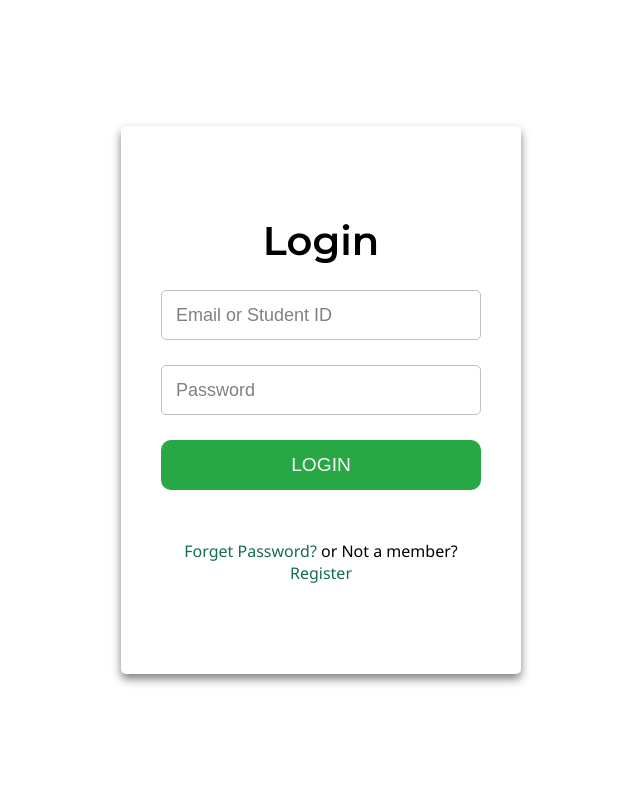
After one commit to smhimran/GreenDivision, a Django app: template userPanel/templates/userPanel/feedback.html in a window 1280 px wide. The commit adds this page. Shown: the whole page, without its empty margins (319-959 px from the left). Run offline with Django 3.2, Linux system fonts and the light colour scheme; the template is opened without the code that fills it, so the values that code supplies are empty; some libraries are stand-ins or nearby versions.

Commit message:
updated few things

```diff
--- /dev/null
+++ b/userPanel/static/userPanel/index.css
@@ -0,0 +1,124 @@
+@import url('https://fonts.googleapis.com/css?family=Montserrat:600|Noto+Sans|Open+Sans:400,700&display=swap');
+*{
+  margin: 0;
+  padding: 0;
+  border-radius: 5px;
+  box-sizing: border-box;
+}
+body{
+  height: 100vh;
+  display: flex;
+  align-items: center;
+  text-align: center;
+  font-family: sans-serif;
+  justify-content: center;
+
+
+}
+.container{
+
+
+
+  position: relative;
+  width: 400px;
+  background: white;
+  padding: 90px 40px;
+  box-shadow: 0 5px 10px rgba(0,0,0,.5);
+
+}
+header{
+  font-size: 40px;
+  font-family: 'Montserrat', sans-serif;
+
+}
+.input-field, form .button{
+  margin: 25px 0;
+  position: relative;
+  height: 50px;
+  width: 100%;
+}
+.input-field input{
+  height: 100%;
+  width: 100%;
+  border: 1px solid silver;
+  padding-left: 15px;
+  outline: none;
+  font-size: 19px;
+  transition: .4s;
+}
+input:focus{
+  border: 1px solid  #5cb85c;
+}
+.input-field label, span.show{
+  position: absolute;
+  top: 50%;
+  transform: translateY(-50%);
+}
+.input-field label{
+  left: 15px;
+  pointer-events: none;
+  color: grey;
+  font-size: 18px;
+  transition: .4s;
+}
+span.show{
+  right: 20px;
+  color: #111;
+  font-size: 14px;
+  font-weight: bold;
+  cursor: pointer;
+  user-select: none;
+  visibility: hidden;
+  font-family: 'Open Sans', sans-serif;
+}
+input:valid ~ span.show{
+  visibility: visible;
+}
+input:focus ~ label,
+input:valid ~ label{
+  transform: translateY(-33px);
+  background: white;
+  font-size: 16px;
+  color:  #5cb85c;
+}
+
+
+
+
+.signup{
+  margin-top: 50px;
+  font-family: 'Noto Sans', sans-serif;
+}
+.signup a{
+  color: #166c4d ;
+  text-decoration: none;
+}
+.signup a:hover{
+  text-decoration: underline;
+}
+
+
+.btn{
+    display: block;
+    width: 100%;
+    height: 50px;
+    border-radius: 10px;
+    margin: 1rem 0;
+    font-size: 1.2rem;
+    outline: none;
+    border: none;
+    background-image: linear-gradient(to right, #28a745, #28a745, #28a745);
+    cursor: pointer;
+    color: #fff;
+    text-transform: uppercase;
+    font-family: 'poppins', sans-serif;
+    background-size: 200%;
+    transition: .5s;
+
+}
+
+.btn:hover{
+    background-position: right;
+}
+
+https://getbootstrap.com/docs/4.0/components/tooltips/
--- /dev/null
+++ b/userPanel/templates/userPanel/feedback.html
@@ -0,0 +1,33 @@
+<!DOCTYPE html>
+<html lang="en" dir="ltr">
+  <head>
+    <meta charset="utf-8">
+    <title>Login Form</title>
+    <link rel="stylesheet" href="../New folder (2)/css/index.css">
+    <script src="https://kit.fontawesome.com/a076d05399.js"></script>
+  </head>
+  <body>
+    <div class="container">
+      <header>Login</header>
+      <form>
+        <div class="input-field">
+          <input type="text" required>
+          <label>Email or Student ID</label>
+        </div>
+        <div class="input-field">
+          <input class="pswrd" type="password" required>
+          <span class="show">SHOW</span>
+          <label>Password</label>
+        </div>
+            <input type="Submit" class="btn" value="Login">
+      </form>
+
+
+
+        <div class="signup">
+        <a href="Set_New_Password.html">Forget Password?</a> or Not a member? <a href="registration.html">Register</a>
+        </div>
+</div>
+
+  </body>
+</html>
```
Also changed, not shown: userPanel/static/userPanel/reg.css (added, +126 -0 lines), userPanel/templates/userPanel/Change_Password.html (added, +41 -0 lines), userPanel/templates/userPanel/Set_New_Password.html (added, +36 -0 lines), userPanel/templates/userPanel/changepassMail.html (added, +33 -0 lines), userPanel/templates/userPanel/index.html (+11 -9 lines), userPanel/templates/userPanel/login.html (+58 -19 lines), userPanel/templates/userPanel/register.html (deleted, +0 -25 lines), userPanel/templates/userPanel/registration.html (added, +68 -0 lines), views/main.py (+4 -4 lines).
